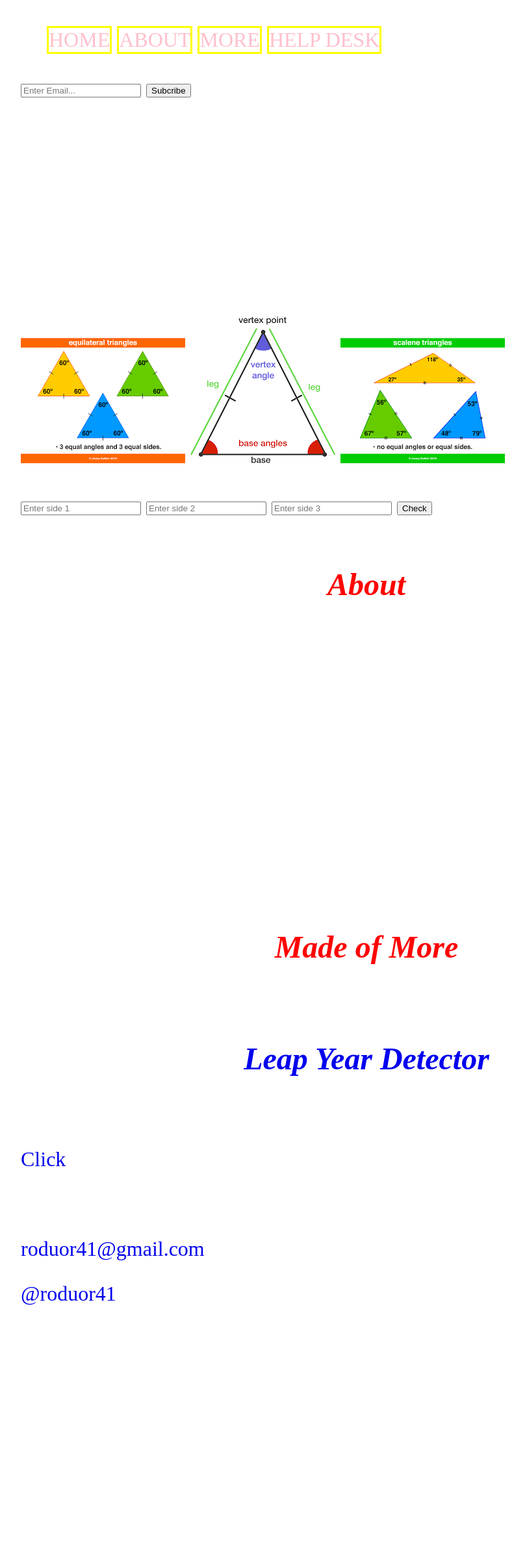
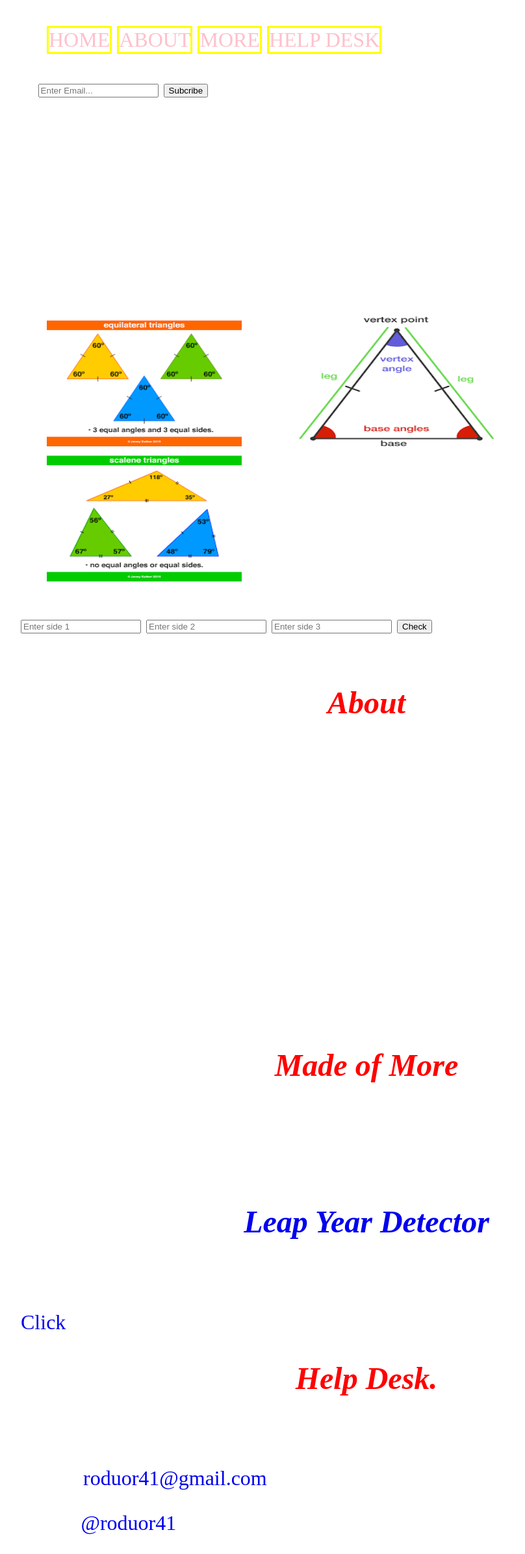
Before and after one commit to RKatana/triangle-tracker, a plain HTML site: page index.html in a window 1280 px wide. Shown: the whole page at 65% size, without its empty margins (76-884 px from the left). Before the commit the page ends 2050 px from the top, so only its background shows below. Drawn offline with Linux system fonts and the light colour scheme.

Commit message:
add changes to display

```diff
--- a/css/styles.css
+++ b/css/styles.css
@@ -8,14 +8,14 @@ body{
   padding-right: 50px;
   border-right: 50px solid white;
   border-left: 50px solid white;
-  align-content: center;
+  align-items: center: center;
   font-size: xx-large;
   color:white;
+  justify-content: center;
   display: flex;
-  overflow:auto;
 }
 .overlay{
-  justify-content: center;
+  /*text-align:center;*/
 }
 nav>ul{
   /*float: right;*/
@@ -36,13 +36,6 @@ nav>ul>li>a:hover{
   background-color: lime;
 }
 
-.banner{
-  position: relative;
-  left: 46%;
-  width: auto;
-  height: 100%;
-}
-
 h1{
   text-align: center;
   text-decoration: underline;
@@ -54,6 +47,11 @@ h2{
   font-style: italic;
   color: red;
 }
+/*h2:hover{
+  font-size: xx-large;
+  border-radius: 0.8%
+  font-style:normal;
+}*/
 
 h2>a{
   text-decoration-line: none;:
@@ -66,12 +64,19 @@ p>a{
   text-decoration-line: none;
 }
 .email{
-  position:relative;
-  left: 49%;
-  widht:auto;
-  height:100%;
+  position: relative;
+  left:2.5%;
 }
 
 .form{
 
 }
+img{
+  padding-left: 40px;
+  padding-right: 40px;
+  align-items: center;
+}
+footer{
+  text-align: center;
+  /*display:inline-block;*/
+}
--- a/index.html
+++ b/index.html
@@ -10,7 +10,7 @@
   <body>
     <div class="overlay">
       <div id="banner">
-        <nav>
+        <nav class="banner">
           <ul>
             <li><a href="#home">HOME</a></li>
             <li><a href="#about">ABOUT</a></li>
@@ -19,7 +19,7 @@
           </ul>
         </nav>
 
-        <div class="form">
+        <div class="email">
           <form>
             <input type="email" placeholder="Enter Email...">
             <button type="submit">Subcribe</button>
@@ -30,15 +30,15 @@
         <div id="home">
           <h1>Triangle Tracker</h1>
             <p>This a programme that allow you to insert three diffent values for the different sides of a triangle and pops the type of the triangle the three values can make.</p>
-            <img src="download.png" alt="an equilateral triangle">
+            <img src="download.png" alt="an equilateral triangle" height="200" width=300>
               <!-- <p><span>Equilateral triangle.</span></p> -->
-            <img src="download1.png" alt="an isosceles triangle">
+            <img src="download1.png" alt="an isosceles triangle" height="200" width=300>
               <!-- <p><span>Isosceles triangle.</span></p> -->
-            <img src="download2).png" alt="a scalene triangle">
+            <img src="download2).png" alt="a scalene triangle" height="200" width=300>
               <!-- <p><span>Scalene triangle.</span></p> -->
               <br></br>
 
-              <form>
+              <form class="form">
                 <input type="number" name="number1" placeholder="Enter side 1" id="side1">
                 <input type="number" name="number2" placeholder="Enter side 2" id="side2">
                 <input type="number" name="number3" placeholder="Enter side 3" id="side3">
@@ -65,18 +65,24 @@
         <div id="other">
           <h2>Made of More</h2>
             <p>We are made of more, and just under one roof we get you sorted!</p>
+            <p>You may also like to check on our leap year detector.</p>
 
           <h2><a href="leap-year-detector/index1.html">Leap Year Detector</a></h2>
             <p>You wan't to know which year was a leap year?</p>
-            <p><a href="leap-year-detector/index1.html">Click</a>here to check.</p>
+            <p><a href="leap-year-detector/index1.html">Click</a> here to check.</p>
         </div>
 
         <div id="contacts">
-          <p>We are glad to help you. Feel free to contact us.</p>
-          <p><a href="https://mail.google.com/mail/">roduor41@gmail.com</a></p>
-          <p><a href="https://twitter.com/roduor41">@roduor41</a></p>
+          <h2>Help Desk.</h2>
+          <p>We are glad to help you. Feel free to contact our team.</p>
+          <p>E-mail:<a href="https://mail.google.com/mail/">roduor41@gmail.com</a></p>
+          <p>twitter:<a href="https://twitter.com/roduor41">@roduor41</a></p>
         </div>
       </div>
+      <footer>
+        <p>All Rights reserved;</p>
+        <p>Copyright 2018 Rkatana.Inc</p>
+    </footer>
     </div>
   </body>
   <script type="text/javascript" src="js/scripts.js"></script>
```
